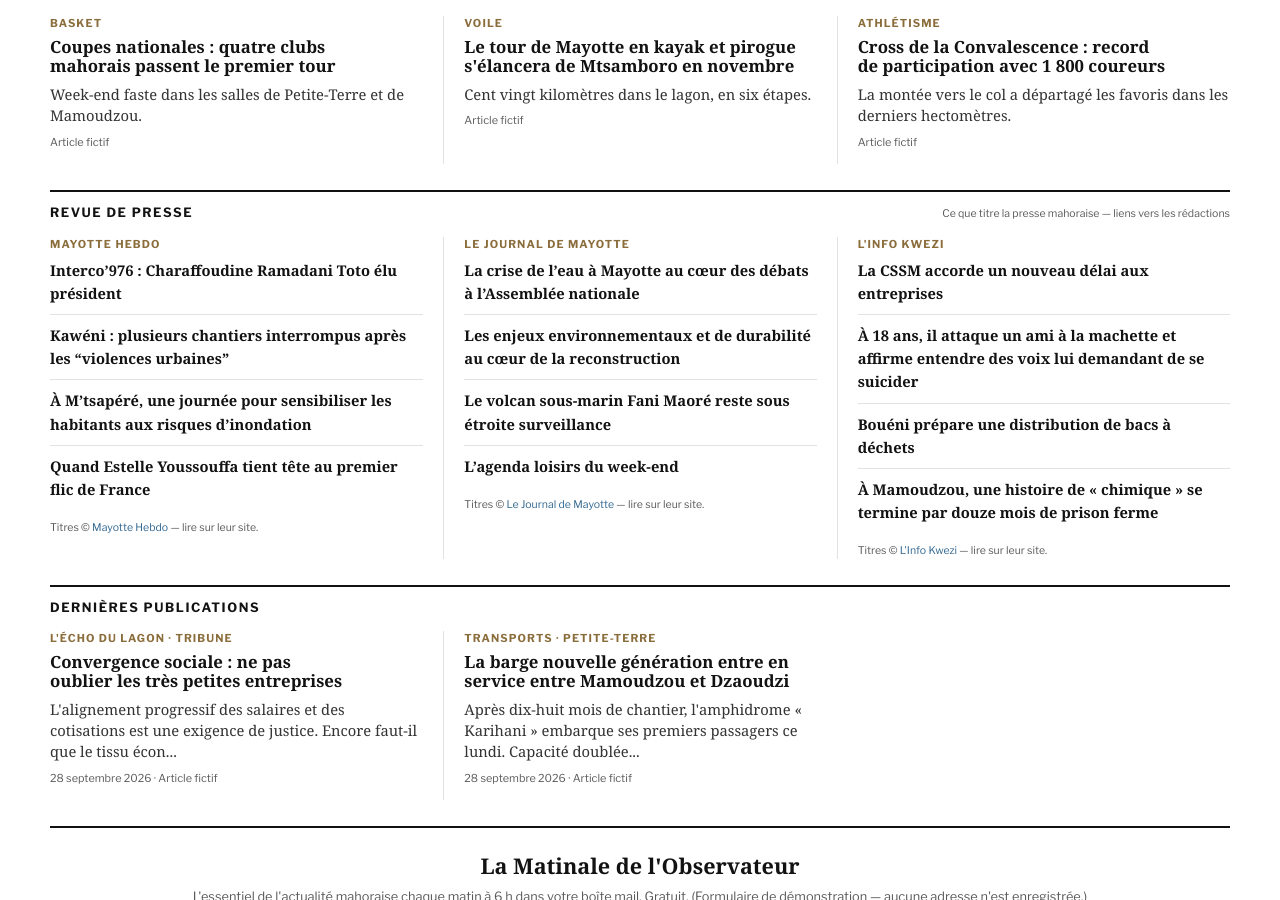
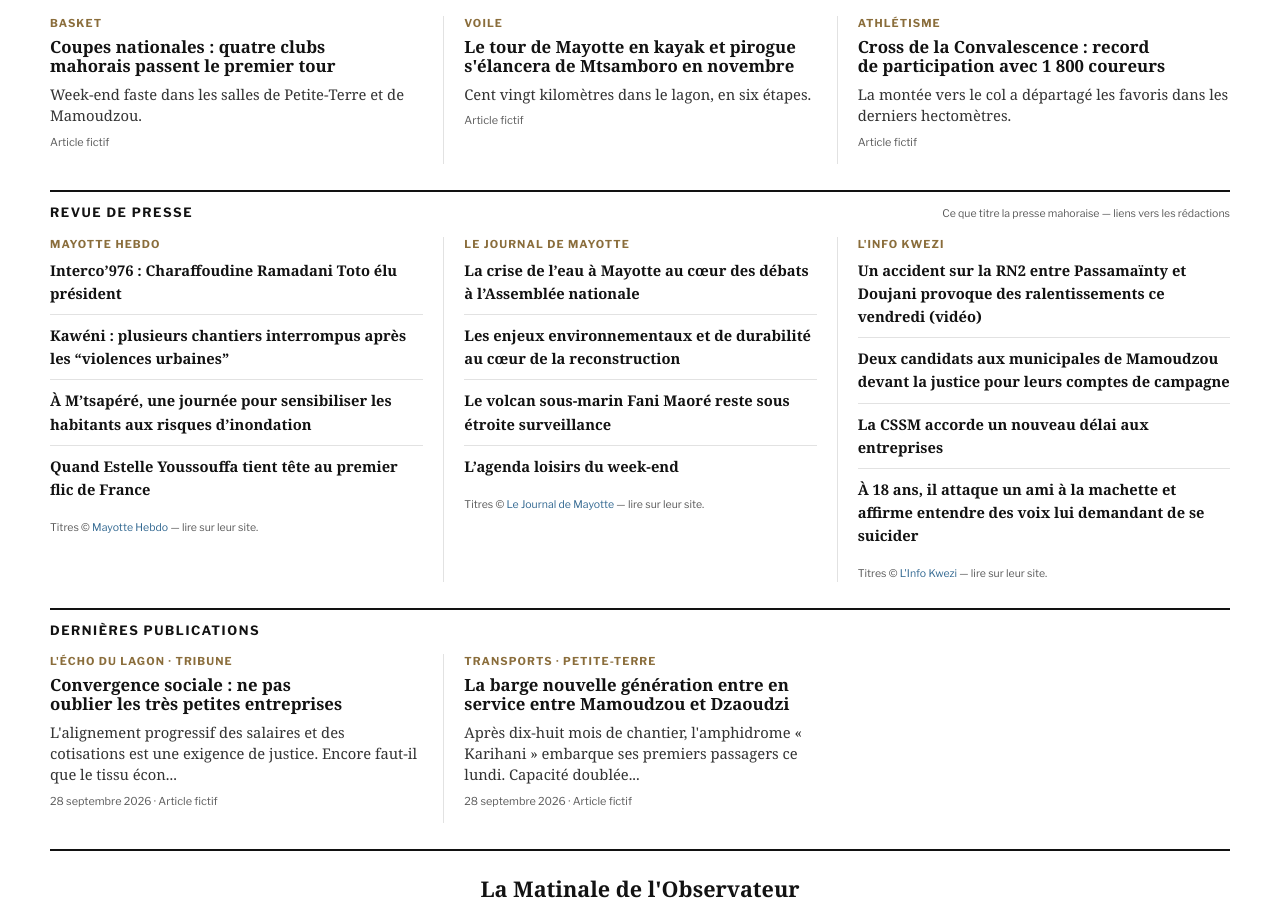
Before and after one commit to esdine/observateur-mayotte, a Jekyll site: the page built from index.html, in a window 1280 px wide and 900 px high, scrolled down 2796 px. Built offline with Jekyll 4.4.1, drawn with Linux system fonts in a browser that asks for light colours; some web fonts are replaced; some of the changed text lies outside the part shown.

Commit message:
Édition du matin : météo et revue de presse

```diff
--- a/_data/revue.yml
+++ b/_data/revue.yml
@@ -25,11 +25,11 @@ sources:
   - nom: "L'Info Kwezi"
     site: "https://www.linfokwezi.fr/"
     titres:
+      - titre: "Un accident sur la RN2 entre Passamaïnty et Doujani provoque des ralentissements ce vendredi (vidéo)"
+        lien: "https://www.linfokwezi.fr/un-accident-sur-la-rn2-entre-passamainty-et-doujani-provoque-des-ralentissements-ce-vendredi-video/"
+      - titre: "Deux candidats aux municipales de Mamoudzou devant la justice pour leurs comptes de campagne"
+        lien: "https://www.linfokwezi.fr/deux-candidats-aux-municipales-de-mamoudzou-devant-la-justice-pour-leurs-comptes-de-campagne/"
       - titre: "La CSSM accorde un nouveau délai aux entreprises"
         lien: "https://www.linfokwezi.fr/la-cssm-accorde-un-nouveau-delai-aux-entreprises/"
       - titre: "À 18 ans, il attaque un ami à la machette et affirme entendre des voix lui demandant de se suicider"
         lien: "https://www.linfokwezi.fr/a-18-ans-il-attaque-un-ami-a-la-machette-et-affirme-entendre-des-voix-lui-demandant-de-se-suicider/"
-      - titre: "Bouéni prépare une distribution de bacs à déchets"
-        lien: "https://www.linfokwezi.fr/boueni-prepare-une-distribution-de-bacs-a-dechets/"
-      - titre: "À Mamoudzou, une histoire de « chimique » se termine par douze mois de prison ferme"
-        lien: "https://www.linfokwezi.fr/a-mamoudzou-une-histoire-de-chimique-se-termine-par-douze-mois-de-prison-ferme/"
```
Also changed, not shown: _data/meteo.yml (+6 -6 lines).
